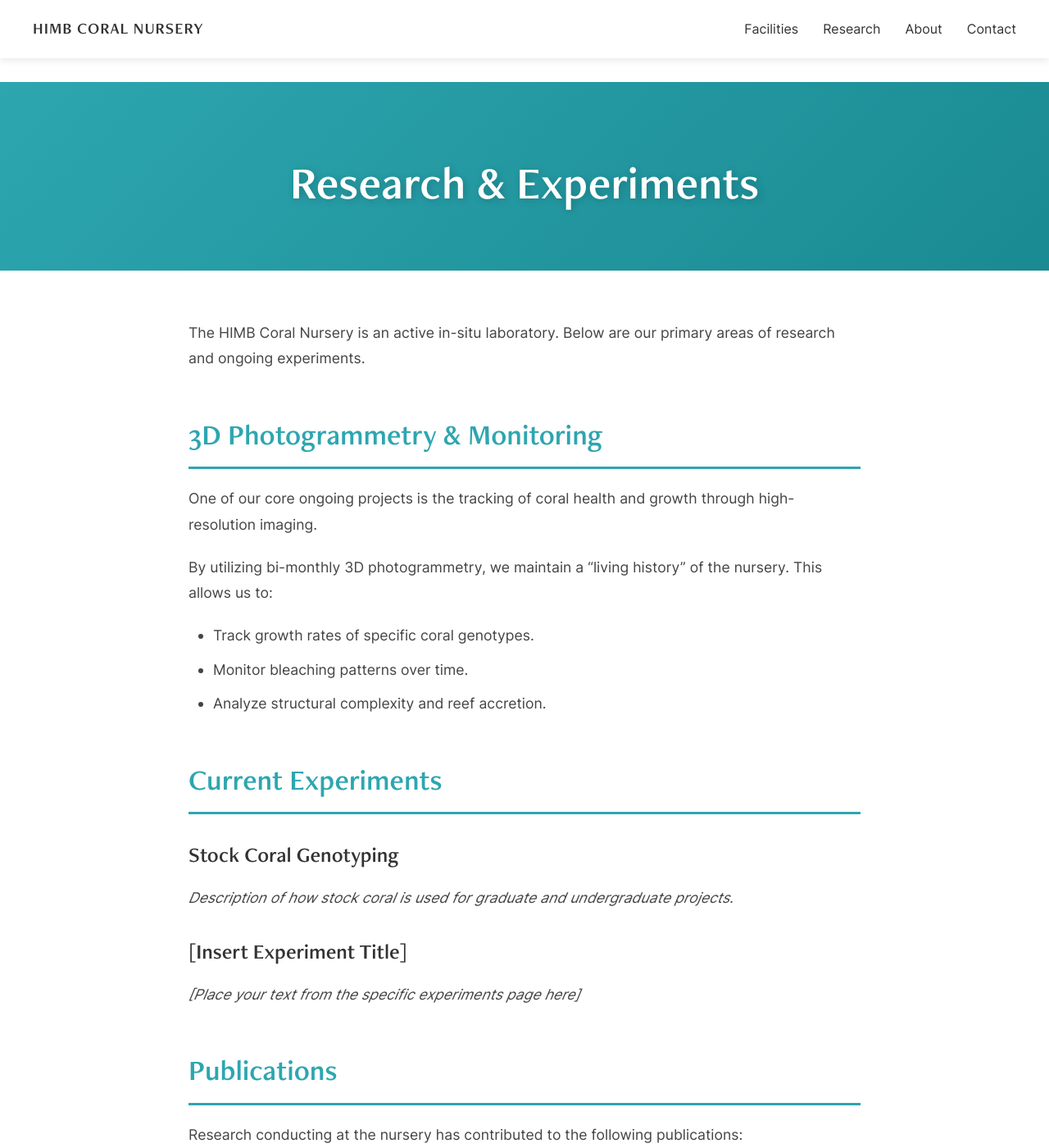
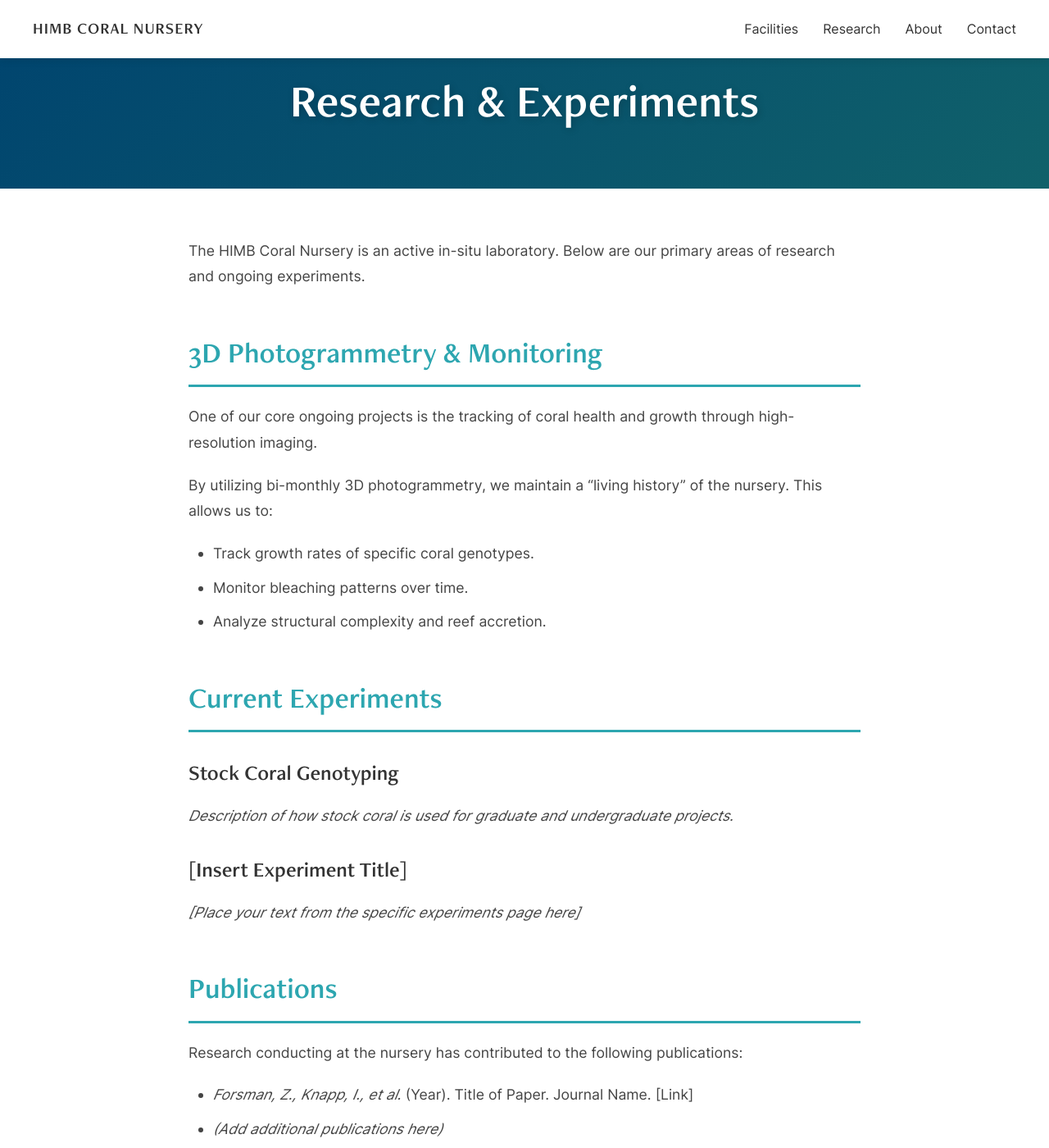
Before and after one commit to himb-coral-nursery/himb-coral-nursery.github.io, a Jekyll site: the page built from research.md, in a window 1280 px wide and 1400 px high. Shown: the whole window at 82% size. Built offline with Jekyll 4.4.1, drawn with Linux system fonts in a browser that asks for light colours.

Commit message:
Update style.css

```diff
--- a/assets/css/style.css
+++ b/assets/css/style.css
@@ -162,12 +162,11 @@ h1, h2, h3, .logo {
    4. PAGE CONTENT (Interior Pages)
    ========================================================================== */
 .page-content {
-  padding-top: 100px; /* Space for fixed header */
   min-height: 100vh;
 }
 
 .page-header {
-  background: linear-gradient(135deg, #2da6b0 0%, #1a8a92 100%);
+  background: linear-gradient(135deg, #00446f 0%, #10616A 100%);
   color: white;
   padding: 80px 20px 60px;
   text-align: center;
```
